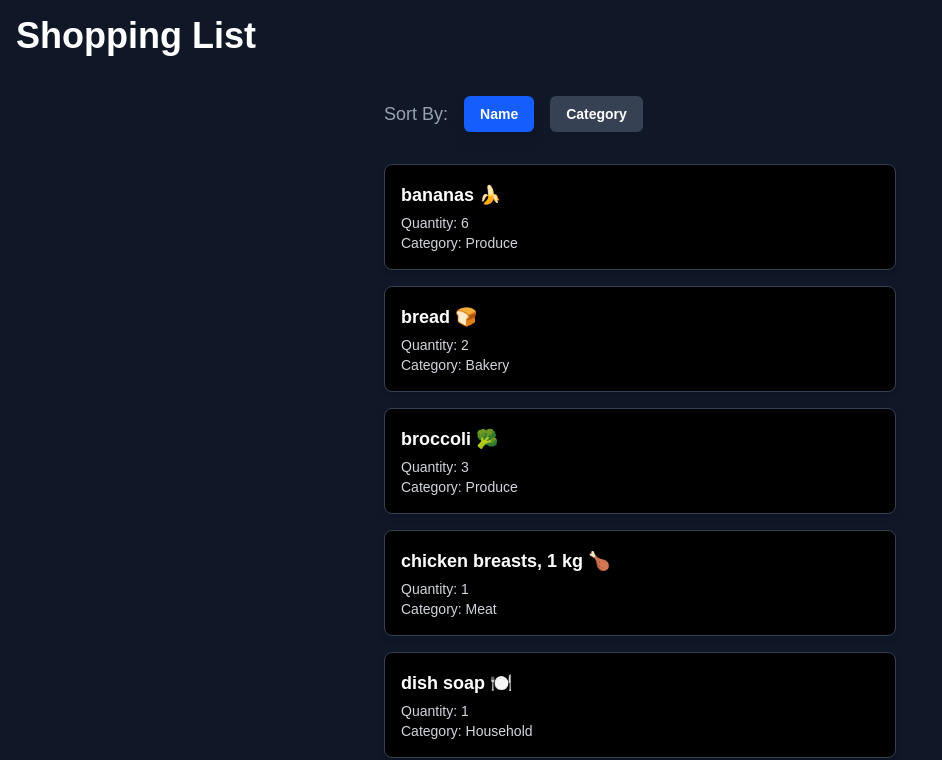
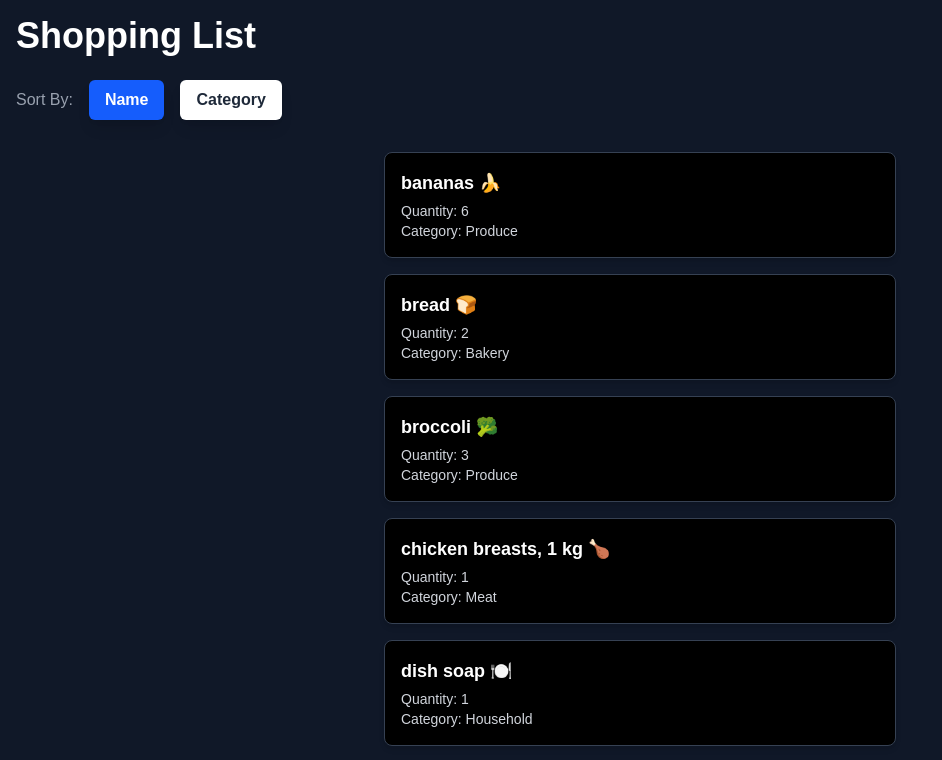
Before and after one commit to MusseTech/cprg306-assignments, a Next.js app: page /week-6 in a window 1280 px wide. Shown: the top 760 px of the page, without its empty margins (0-942 px from the left). Built offline with nearby package versions, Linux system fonts and the light colour scheme.

Commit message:
Week 6: Final UI adjustments for buttons and 'Sort By:' label.

```diff
--- a/app/week-6/item-list.js
+++ b/app/week-6/item-list.js
@@ -1,5 +1,3 @@
-// /app/week-6/item-list.js
-
 "use client";
 
 import React, { useState } from 'react';
@@ -7,45 +5,51 @@ import Item from './item';
 import itemsData from './items.json';
 
 const ItemList = () => {
+    // State to track sorting preference: "name" or "category"
     const [sortBy, setSortBy] = useState("name");
 
+    // Helper function to define button styling based on active state
     const getButtonClass = (sortValue) => {
-        return `px-4 py-2 font-semibold text-sm rounded-md transition duration-150 ease-in-out ${
+        const baseClass = "px-4 py-2 text-base font-semibold rounded-md transition duration-150 ease-in-out shadow-lg";
+
+        return `${baseClass} ${
             sortBy === sortValue
-                ? 'bg-blue-600 text-white shadow-lg'
-                : 'bg-gray-700 text-white hover:bg-gray-600'
+                ? 'bg-blue-600 text-white' // Active: Blue button with white text
+                // FIX 1: Inactive: White background (bg-white) with dark text (text-gray-800)
+                : 'bg-white text-gray-800 hover:bg-gray-200'
         }`;
     };
 
     const getSortedItems = () => {
         let itemsToProcess = [...itemsData];
-        itemsToProcess.sort((a, b) => a[sortBy].localeCompare(b[sortBy]));
+
+        // Ensure robust sorting logic
+        itemsToProcess.sort((a, b) => {
+            const comparison = a[sortBy].localeCompare(b[sortBy]);
+            if (comparison !== 0) {
+                return comparison;
+            }
+            return a.name.localeCompare(b.name);
+        });
+
         return itemsToProcess;
     };
 
     const sortedData = getSortedItems();
 
     return (
-        // FIX 1: Removed max-w-4xl from here. The width is now controlled by the List itself.
-        // We add mx-auto to center the whole container.
-        <div className="mx-auto p-4">
+        <div className="space-y-4">
 
             {/* Sorting Buttons */}
-            {/* We will rely on the Item component's max-width for alignment */}
-            <div className="flex space-x-4 mb-8 items-center justify-start max-w-lg mx-auto">
-                <span className="text-lg font-medium text-gray-400">Sort By:</span>
+            <div className="flex space-x-4 mb-8 items-center justify-start">
 
-                <button
-                    onClick={() => setSortBy("name")}
-                    className={getButtonClass("name")}
-                >
+                {/* FIX 2: Made "Sort By:" label text smaller (text-lg -> text-base) and adjusted color */}
+                <span className="text-base text-gray-400">Sort By:</span>
+
+                <button onClick={() => setSortBy("name")} className={getButtonClass("name")}>
                     Name
                 </button>
-
-                <button
-                    onClick={() => setSortBy("category")}
-                    className={getButtonClass("category")}
-                >
+                <button onClick={() => setSortBy("category")} className={getButtonClass("category")}>
                     Category
                 </button>
             </div>
```
